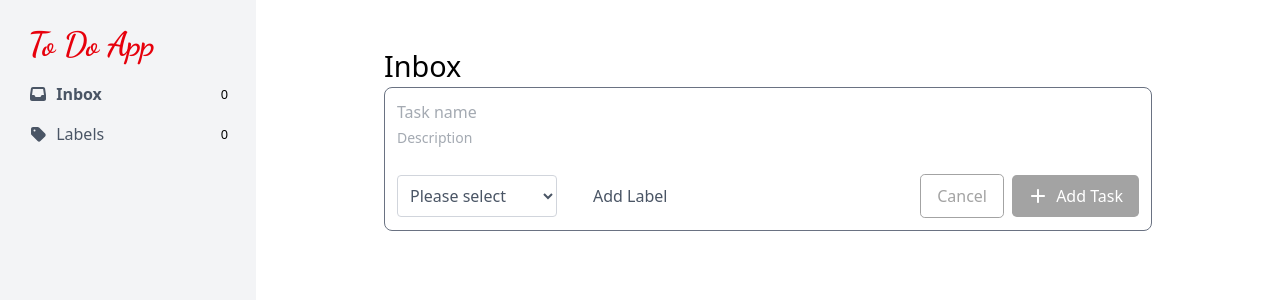
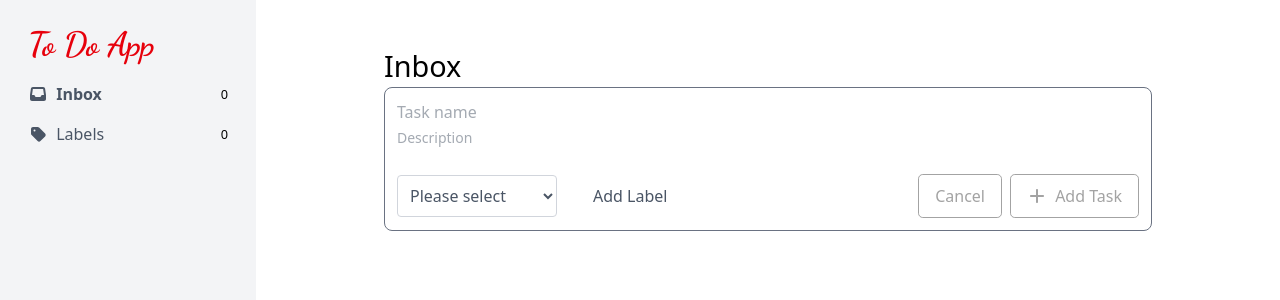
Before and after one commit to myeliteart/To-do, a Vue app: page / in a window 1280 px wide. Shown: the top 300 px of the page. Built offline with nearby package versions, Linux system fonts and the light colour scheme; a web font is replaced by a local one.

Commit message:
update few files

```diff
--- a/src/components/AddTask.vue
+++ b/src/components/AddTask.vue
@@ -10,11 +10,11 @@
                         {{ p }} Priority
                     </option>
                 </select>
-             <button class="cursor-pointer text-gray-600 mt-2" @click="store.modalforLabel = true">Add Label</button>
+             <button class="cursor-pointer text-gray-600 mt-2" @click="store.modalforLabel = true">{{ store.editText == null ? 'Add' : 'Edit' }} Label</button>
             </div>
         <div class="flex flex-row sm:justify-end mt-5 sm:mt-0 items-center w-full">
-             <base-button :mode="disabling1 ? 'disabled2' : 'reverse'" @click="store.cancel">Cancel</base-button>
-             <base-button @click="store.addTask" :class="disabling ? 'disabled' : ''" class="ml-2">
+             <base-button :disabled="disabling1" mode="reverse" @click="store.cancel">Cancel</base-button>
+             <base-button @click="store.addTask" :disabled="disabling" class="ml-2">
                 <font-awesome-icon :icon="['fas', store.editText == null ? 'plus' : 'pen']" class="cursor-pointer mr-1"/>
                  {{ store.editText == null ? 'Add' : 'Edit' }} Task
             </base-button>
@@ -76,12 +76,12 @@
         background-color: rgb(163, 163, 163);
         border: none;
     }
-     .disabled2 {
+     /* .disabled2 {
         pointer-events: none;
         border: 1px solid rgb(163, 163, 163);
         background-color: transparent;
         color: rgb(163, 163, 163);
-    }
+    } */
     textarea { resize: none; }
 
     input[type=checkbox], input[type=radio] {
--- a/src/components/Layouts/BaseButton.vue
+++ b/src/components/Layouts/BaseButton.vue
@@ -6,8 +6,9 @@
 
 <script setup>
     const props = defineProps(['mode'])
-    import { useTasks } from '@/composables/Tasks';
-    const { tasks } = useTasks();
+
+    // import { useTasks } from '@/composables/Tasks';
+    // const { tasks } = useTasks();
 </script>
 
 <style scoped>
@@ -24,6 +25,13 @@
         padding: 9px 16px;
         border: 1px solid rgb(205, 13, 13);
         border-radius: .3rem;
+    }
+
+    button:disabled {
+        pointer-events: none;
+        border: 1px solid rgb(163, 163, 163);
+        background-color: transparent;
+        color: rgb(163, 163, 163);
     }
 
     .reverse {
--- a/src/stores/Tasks.js
+++ b/src/stores/Tasks.js
@@ -103,7 +103,7 @@ export const useTasksStore = defineStore('Tasks', () => {
      const cancel = () => {
         text.value.txt = ''
         text.value.dsc = ''
-        text.value.selectedPriority = null
+        text.value.selectedPriority = ''
         editText.value = null
      }
 
```
